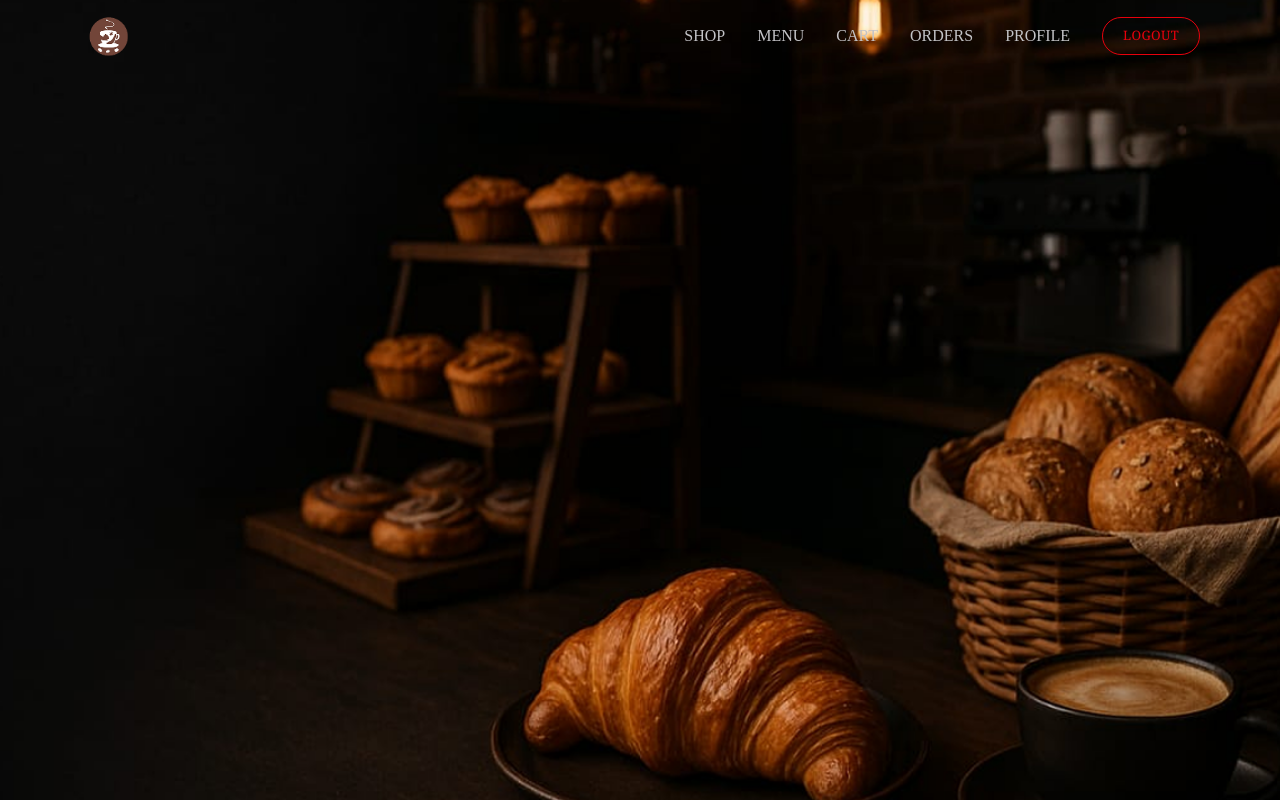
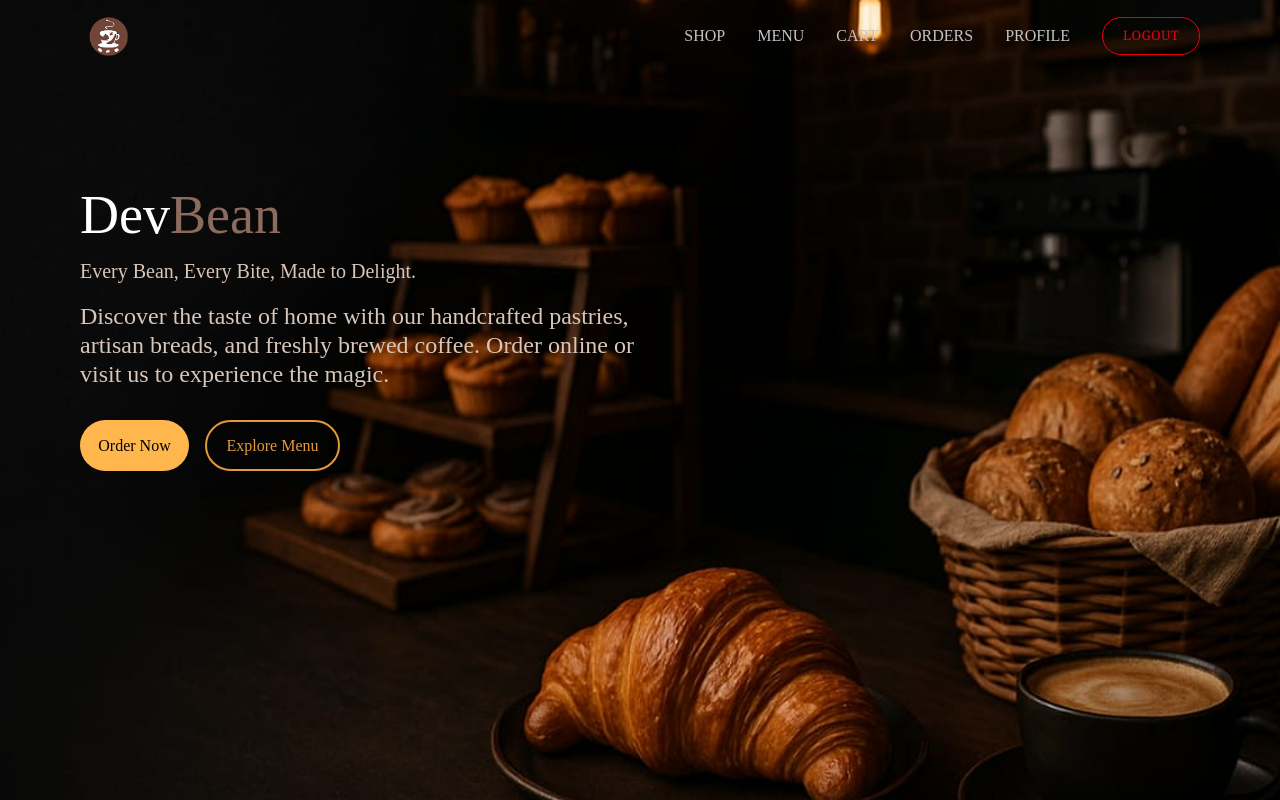
Before and after one commit to abduletifabdella29-lab/DevBean-Cafe, a React (Vite) app: page / in a window 1280 px wide. Built offline with nearby package versions, Linux system fonts and the light colour scheme.

Commit message:
feat: add hero content and navigation section in HeroSection component

```diff
--- a/src/Componentes/HeroSection.jsx
+++ b/src/Componentes/HeroSection.jsx
@@ -18,6 +18,7 @@ function HeroSection() {
                 minHeight: "100vh",
             }}
         >
+            {/* nav section */}
             <div className="px-4 sm:px-8 lg:px-20 py-2 flex items-center justify-between relative">
                 {/* Logo */}
                 <div>
@@ -80,6 +81,25 @@ function HeroSection() {
                     </button>
                 </div>
             </div>
+
+            {/* hero content */}
+            <div className="pt-25.75 ml-20">
+                <h2 className="text-white text-[54px] font-['DM_Serif_Display']">Dev<span className="text-[#8B6B5E]">Bean</span></h2>
+
+                <p className="text-[#D7C6B9] text-[20px] font-['Averia_Serif_Libre']">Every Bean, Every Bite, Made to Delight.</p>
+
+                <p className="text-[#D7C6B9] text-[24px] font-['Averia_Serif_Libre'] mt-4 leading-[1.2]">Discover the taste of home with our handcrafted pastries, <br /> artisan breads, and freshly brewed coffee. Order online or <br /> visit us to experience the magic.</p>
+
+                <div>
+                    <button className="bg-[#FFB74D] text-black rounded-full text-[16px] font-['Averia_Serif_Libre'] mt-8  w-27.25 h-12.75">
+                        Order Now
+                    </button>
+
+                    <button className="bg-transparent border-2 border-[#E3983E] text-[#E3983E] rounded-full text-[16px] font-['Averia_Serif_Libre'] mt-8 ml-4 w-33.75 h-12.75 ">
+                        Explore Menu
+                    </button>
+                </div>
+            </div>
         </div>
     );
 }
```
